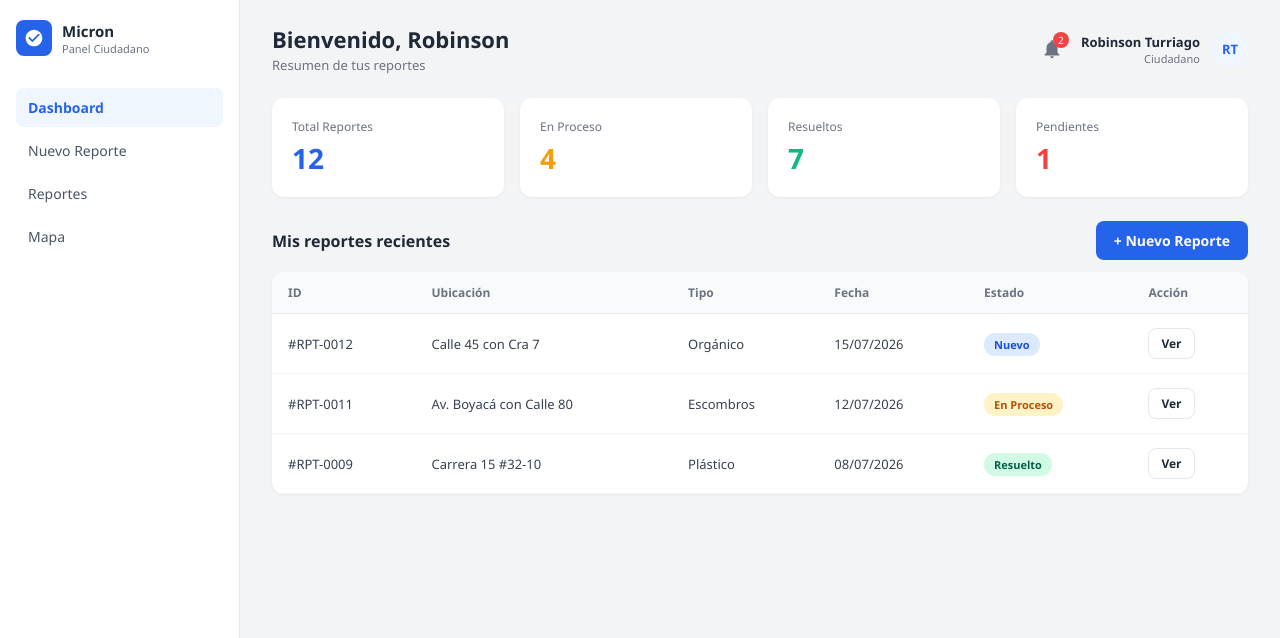
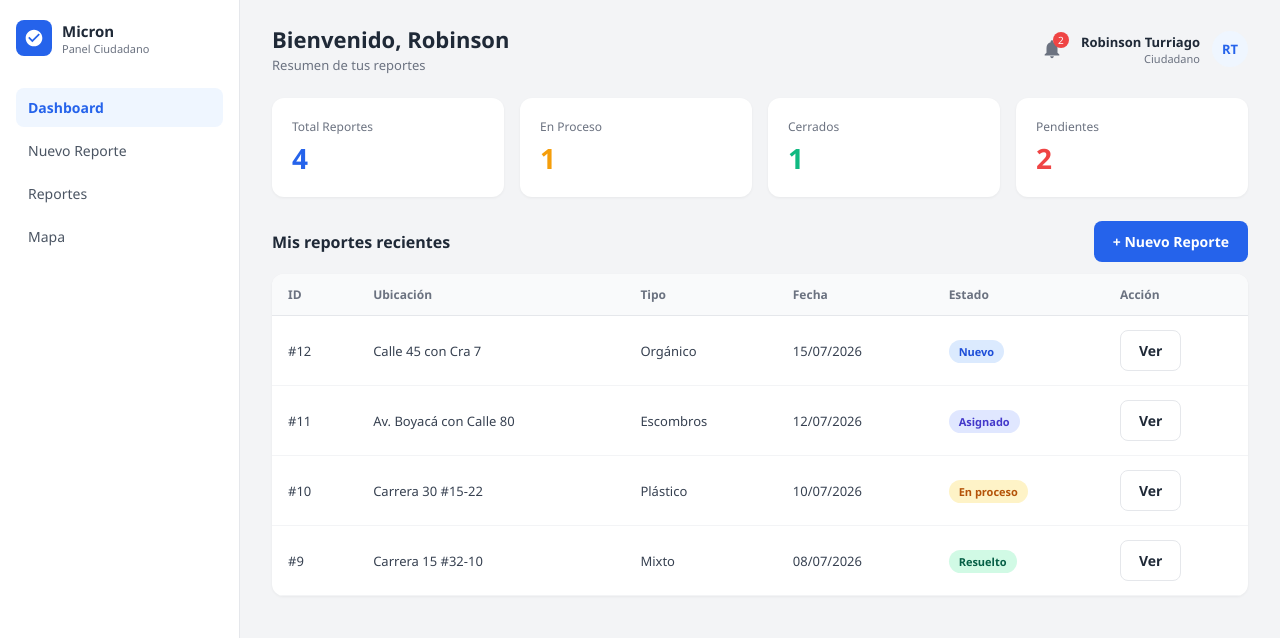
Before and after one commit to robinson-turriago-martinez/proyecto-micron, a React (Vite) app in the folder frontend/: page /dashboard in a window 1280 px wide. Shown: the top 638 px of the page. Built offline with nearby package versions, Linux system fonts and the light colour scheme.

Commit message:
refactor(reportes): dashboard y lista leen del contexto con estadisticas reales (MIC-09)

```diff
--- a/frontend/src/pages/DashboardCiudadano.jsx
+++ b/frontend/src/pages/DashboardCiudadano.jsx
@@ -1,6 +1,10 @@
 import { useNavigate } from 'react-router-dom'
 import Layout from '../components/Layout'
 import Header from '../components/Header'
+import Tabla from '../components/ui/Tabla'
+import Boton from '../components/ui/Boton'
+import { useDatos } from '../context/DatosContext'
+import { ESTADOS_CERRADOS } from '../data/datosPrueba'
 
 const menu = [
   { to: '/dashboard', label: 'Dashboard' },
@@ -9,61 +13,59 @@ const menu = [
   { to: '/mapa', label: 'Mapa' },
 ]
 
-// Datos de ejemplo (sin backend)
-const misReportes = [
-  { id: 'RPT-0012', ubicacion: 'Calle 45 con Cra 7', tipo: 'Orgánico', fecha: '15/07/2026', estado: 'Nuevo', clase: 'badge-nuevo' },
-  { id: 'RPT-0011', ubicacion: 'Av. Boyacá con Calle 80', tipo: 'Escombros', fecha: '12/07/2026', estado: 'En Proceso', clase: 'badge-proceso' },
-  { id: 'RPT-0009', ubicacion: 'Carrera 15 #32-10', tipo: 'Plástico', fecha: '08/07/2026', estado: 'Resuelto', clase: 'badge-resuelto' },
-]
+const claseEstado = {
+  Nuevo: 'badge-nuevo',
+  Asignado: 'badge-asignado',
+  'En proceso': 'badge-proceso',
+  Resuelto: 'badge-resuelto',
+  'No procede': 'badge-resuelto',
+}
 
-// Notificaciones de ejemplo (RF.008)
-const notificaciones = [
-  { mensaje: 'Tu reporte #RPT-0009 fue marcado como Resuelto', tiempo: 'Hace 2 horas', leida: false },
-  { mensaje: 'Tu reporte #RPT-0011 fue asignado a un operario', tiempo: 'Hace 1 día', leida: false },
-  { mensaje: 'Se recibió tu reporte #RPT-0012 correctamente', tiempo: 'Hace 2 días', leida: true },
-]
+// Identificador del ciudadano en sesión. Se reemplaza por el usuario autenticado en MIC-01c.
+const USUARIO_SESION_ID = 4
 
 function DashboardCiudadano() {
   const navigate = useNavigate()
+  const { reportes, notificaciones } = useDatos()
+
+  const misReportes = reportes.filter((reporte) => reporte.usuarioId === USUARIO_SESION_ID)
+  const resueltos = misReportes.filter((reporte) => ESTADOS_CERRADOS.includes(reporte.estado)).length
+  const enProceso = misReportes.filter((reporte) => reporte.estado === 'En proceso').length
+  const pendientes = misReportes.length - resueltos - enProceso
+
+  const columnas = [
+    { clave: 'id', titulo: 'ID', render: (r) => `#${r.id}` },
+    { clave: 'ubicacion', titulo: 'Ubicación' },
+    { clave: 'tipoResiduo', titulo: 'Tipo' },
+    { clave: 'fecha', titulo: 'Fecha' },
+    { clave: 'estado', titulo: 'Estado', render: (r) => <span className={`badge ${claseEstado[r.estado]}`}>{r.estado}</span> },
+    {
+      clave: 'accion',
+      titulo: 'Acción',
+      render: (r) => (
+        <Boton variante="secundario" onClick={() => navigate(`/reporte/${r.id}`)}>Ver</Boton>
+      ),
+    },
+  ]
+
   return (
     <Layout subtitulo="Panel Ciudadano" items={menu}>
       <Header titulo="Bienvenido, Robinson" subtitulo="Resumen de tus reportes"
         usuario="Robinson Turriago" rol="Ciudadano" iniciales="RT" notificaciones={notificaciones} />
 
       <div className="stats-grid">
-        <div className="stat-card"><p className="label">Total Reportes</p><p className="value azul">12</p></div>
-        <div className="stat-card"><p className="label">En Proceso</p><p className="value naranja">4</p></div>
-        <div className="stat-card"><p className="label">Resueltos</p><p className="value verde">7</p></div>
-        <div className="stat-card"><p className="label">Pendientes</p><p className="value rojo">1</p></div>
+        <div className="stat-card"><p className="label">Total Reportes</p><p className="value azul">{misReportes.length}</p></div>
+        <div className="stat-card"><p className="label">En Proceso</p><p className="value naranja">{enProceso}</p></div>
+        <div className="stat-card"><p className="label">Cerrados</p><p className="value verde">{resueltos}</p></div>
+        <div className="stat-card"><p className="label">Pendientes</p><p className="value rojo">{pendientes}</p></div>
       </div>
 
       <div style={{ display: 'flex', justifyContent: 'space-between', alignItems: 'center', marginBottom: 12 }}>
         <p className="section-title" style={{ margin: 0 }}>Mis reportes recientes</p>
-        <button className="btn btn-primary" onClick={() => navigate('/crear-reporte')}>+ Nuevo Reporte</button>
+        <Boton onClick={() => navigate('/crear-reporte')}>+ Nuevo Reporte</Boton>
       </div>
 
-      <div className="table-card">
-        <table>
-          <thead>
-            <tr><th>ID</th><th>Ubicación</th><th>Tipo</th><th>Fecha</th><th>Estado</th><th>Acción</th></tr>
-          </thead>
-          <tbody>
-            {misReportes.map((r) => (
-              <tr key={r.id}>
-                <td>#{r.id}</td>
-                <td>{r.ubicacion}</td>
-                <td>{r.tipo}</td>
-                <td>{r.fecha}</td>
-                <td><span className={`badge ${r.clase}`}>{r.estado}</span></td>
-                <td>
-                  <button className="btn btn-outline" style={{ padding: '6px 12px', fontSize: 12 }}
-                    onClick={() => navigate('/detalle-reporte')}>Ver</button>
-                </td>
-              </tr>
-            ))}
-          </tbody>
-        </table>
-      </div>
+      <Tabla columnas={columnas} filas={misReportes} mensajeVacio="Aún no has creado reportes" />
     </Layout>
   )
 }
--- a/frontend/src/pages/ListaReportes.jsx
+++ b/frontend/src/pages/ListaReportes.jsx
@@ -4,6 +4,8 @@ import Layout from '../components/Layout'
 import Header from '../components/Header'
 import Tabla from '../components/ui/Tabla'
 import Boton from '../components/ui/Boton'
+import { useDatos } from '../context/DatosContext'
+import { ESTADOS_REPORTE } from '../data/datosPrueba'
 
 const menu = [
   { to: '/dashboard', label: 'Dashboard' },
@@ -12,15 +14,17 @@ const menu = [
   { to: '/supervision', label: 'Supervisión' },
 ]
 
-const datos = [
-  { id: 'RPT-0012', ubicacion: 'Calle 45 con Cra 7', tipo: 'Orgánico', prioridad: 'Alta', fecha: '15/07/2026', estado: 'Nuevo', clase: 'badge-nuevo' },
-  { id: 'RPT-0011', ubicacion: 'Av. Boyacá con Calle 80', tipo: 'Escombros', prioridad: 'Alta', fecha: '12/07/2026', estado: 'Asignado', clase: 'badge-asignado' },
-  { id: 'RPT-0010', ubicacion: 'Carrera 30 #15-22', tipo: 'Plástico', prioridad: 'Media', fecha: '10/07/2026', estado: 'En Proceso', clase: 'badge-proceso' },
-  { id: 'RPT-0008', ubicacion: 'Calle 72 con Cra 11', tipo: 'Mixto', prioridad: 'Baja', fecha: '05/07/2026', estado: 'Resuelto', clase: 'badge-resuelto' },
-]
+const claseEstado = {
+  Nuevo: 'badge-nuevo',
+  Asignado: 'badge-asignado',
+  'En proceso': 'badge-proceso',
+  Resuelto: 'badge-resuelto',
+  'No procede': 'badge-resuelto',
+}
 
 function ListaReportes() {
   const navigate = useNavigate()
+  const { reportes } = useDatos()
   const [filtro, setFiltro] = useState('')
   const [busqueda, setBusqueda] = useState('')
 
@@ -31,18 +35,18 @@ function ListaReportes() {
     { clave: 'tipo', titulo: 'Tipo' },
     { clave: 'prioridad', titulo: 'Prioridad' },
     { clave: 'fecha', titulo: 'Fecha' },
-    { clave: 'estado', titulo: 'Estado', render: (r) => <span className={`badge ${r.clase}`}>{r.estado}</span> },
+    { clave: 'estado', titulo: 'Estado', render: (r) => <span className={`badge ${claseEstado[r.estado]}`}>{r.estado}</span> },
     {
       clave: 'accion',
       titulo: 'Acción',
-      render: () => (
-        <Boton variante="secundario" onClick={() => navigate('/detalle-reporte')}>Gestionar</Boton>
+      render: (r) => (
+        <Boton variante="secundario" onClick={() => navigate(`/reporte/${r.id}`)}>Gestionar</Boton>
       ),
     },
   ]
 
   // Filtro funcional (sin backend)
-  const reportesFiltrados = datos.filter((r) => {
+  const reportesFiltrados = reportes.filter((r) => {
     const coincideEstado = filtro ? r.estado === filtro : true
     const coincideBusqueda = busqueda
       ? r.id.toLowerCase().includes(busqueda.toLowerCase()) ||
```
